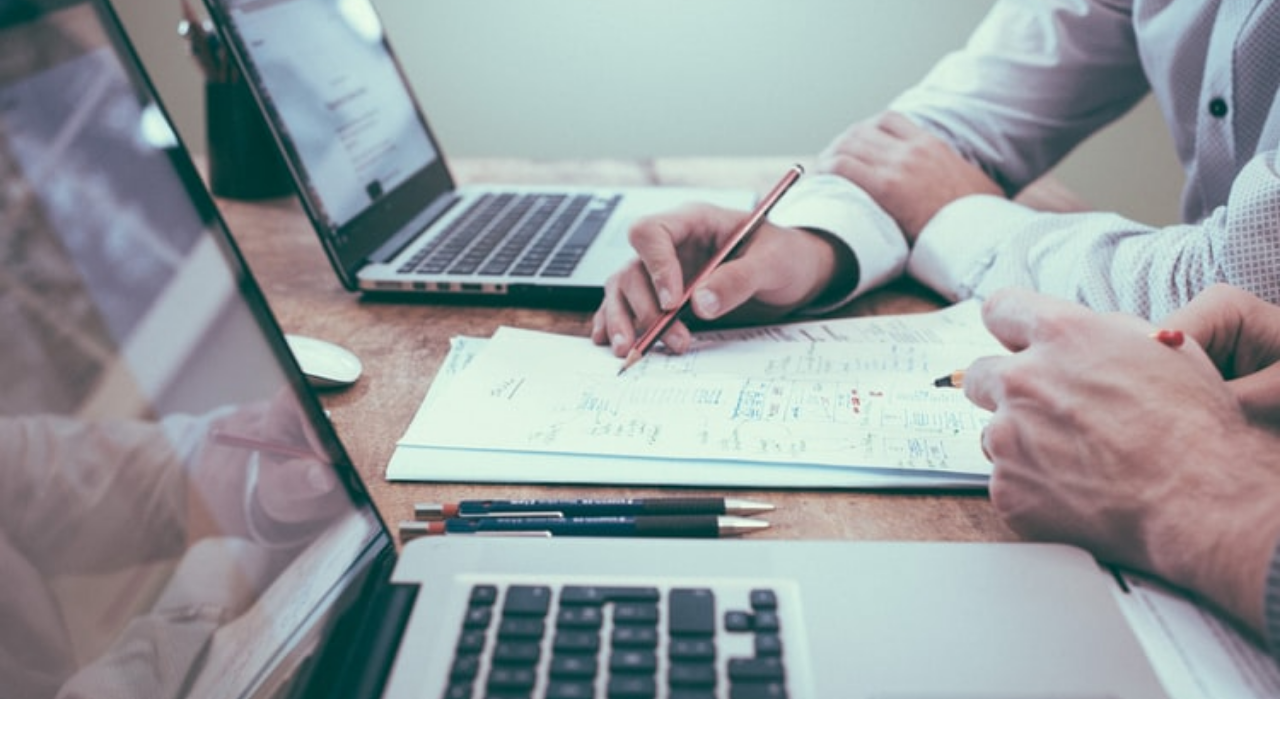
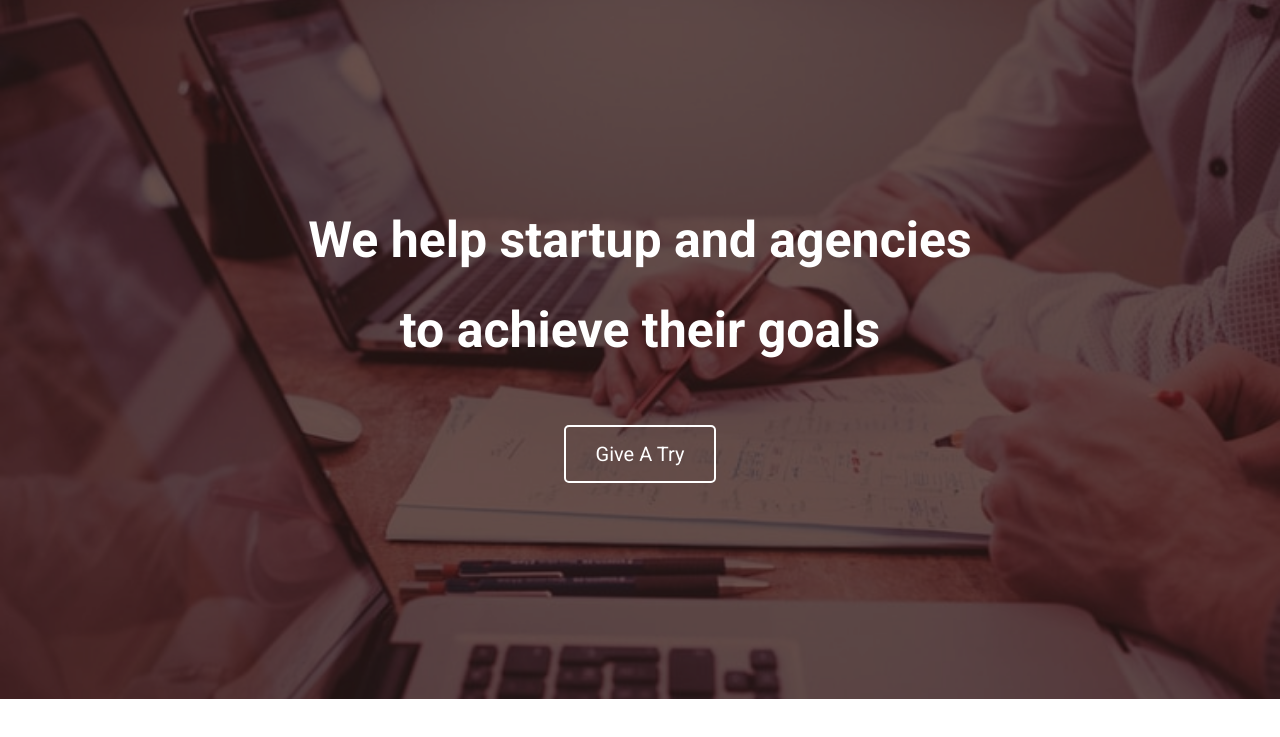
Before and after one commit to sadabdhrubo1997/dotbest, a plain HTML site: page index.html in a window 1280 px wide. Shown: the part 81-818 px from the top of the page. Drawn offline with Linux system fonts and the light colour scheme.

Commit message:
under construction 2

```diff
--- a/index.html
+++ b/index.html
@@ -36,12 +36,36 @@
 
     <div id="header_area">
         <div class="container">
-
+            <h1>We help startup and agencies to achieve their goals </h1>
+            <div class="giveAtry"><a href="">
+                Give A Try
+            </a></div>
         </div>
     </div>
 
     <!-- header area end -->
 
+    <br>
+    <br>
+    <br>
+    <br>
+    <br>
+    <br>
+    <br>
+    <br>
+    <br>
+    <br>
+    <br>
+    <br>
+    <br>
+    <br>
+    <br>
+    <br>
+    <br>
+    <br>
+    <br>
+    <br>
+
 </body>
 
 </html>
--- a/resources/css/_homepage.scss
+++ b/resources/css/_homepage.scss
@@ -1,7 +1,15 @@
 #homepage {
+    padding-top: 6rem;
 
     // top navigation
     #navbar {
+        position: fixed;
+        top: 0;
+        left: 0;
+        right: 0;
+        z-index: 999999999;
+        background-color: rgb(255, 255, 255);
+
         .wrapper {
             width: 100%;
             height: 6rem;
@@ -71,7 +79,6 @@
                         }
                     }
                 }
-
             }
         }
     }
@@ -80,13 +87,77 @@
 
     // header area
 
-    #header_area{
+    #header_area {
         height: 90vh;
         width: 100%;
         background-image: url(./../images/photo-1454165804606-c3d57bc86b40.jfif);
         background-repeat: no-repeat;
         background-size: 100%;
         background-attachment: fixed;
+        position: relative;
+        z-index: 0;
+        display: flex;
+        justify-content: center;
+        align-items: center;
+
+
+
+        &::after {
+            position: absolute;
+            content: '';
+            height: 100%;
+            width: 100%;
+            background-color: rgba(48, 6, 7, 0.7);
+            top: 0;
+            left: 0;
+            z-index: -9999;
+        }
+
+        h1 {
+            color: #ffffff;
+            text-align: center;
+            font-size: 5rem;
+            padding: 0 20%;
+            line-height: 1.8;
+            margin-bottom: 5rem;
+        }
+
+        .giveAtry {
+            width: 100%;
+            display: flex;
+            justify-content: center;
+
+            a {
+                color: #ffffff;
+                font-size: 2rem;
+                text-decoration: none;
+                border: .2rem solid #ffffff;
+                padding: 1.5rem 3rem;
+                border-radius: .5rem;
+                -webkit-border-radius: .5rem;
+                -moz-border-radius: .5rem;
+                -ms-border-radius: .5rem;
+                -o-border-radius: .5rem;
+                transition: .3s;
+                -webkit-transition: .3s;
+                -moz-transition: .3s;
+                -ms-transition: .3s;
+                -o-transition: .3s;
+                background-color: rgba(255, 255, 255, 0);
+
+
+                &:hover{
+                    color: rgb(177, 16, 22);
+                    background-color: rgb(255, 255, 255);
+
+                }
+
+
+
+
+
+            }
+        }
     }
 
     // header area end
```
Also changed, not shown: resources/css/style.css, 1 other file.
